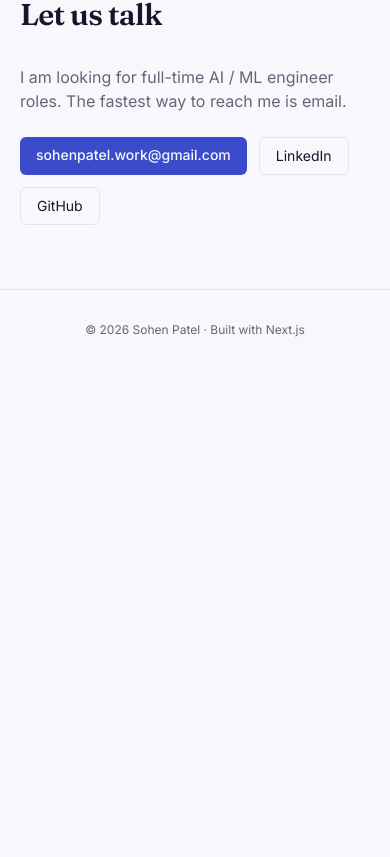
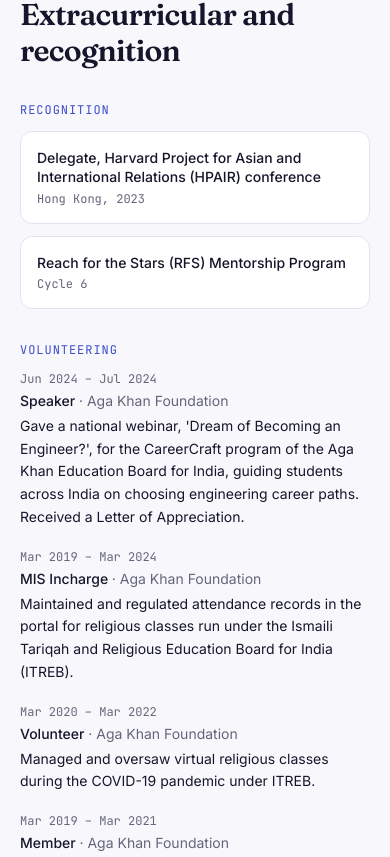
Before and after one commit to sohenpatel22/portfolio, a Next.js app: page / in a window 390 px wide. Shown: the part 9487-10344 px from the top of the page. Before the commit the page ends 9857 px from the top, so only its background shows below. Built offline with nearby package versions, Linux system fonts and the light colour scheme; no server answers.

Commit message:
Add extracurricular section with recognition and volunteering

```diff
--- a/src/app/page.tsx
+++ b/src/app/page.tsx
@@ -1,7 +1,7 @@
 import fs from "node:fs";
 import path from "node:path";
 import Link from "next/link";
-import { profile, stats, experience, skills, education, coursework } from "@/data/profile";
+import { profile, stats, experience, skills, education, coursework, recognition, volunteering } from "@/data/profile";
 import { majorProjects, minorProjects } from "@/data/projects";
 import { Counter } from "@/components/Counter";
 import { ProjectExplorer, MoreLabel } from "@/components/ProjectExplorer";
@@ -183,6 +183,38 @@
         </div>
       </Section>
 
+      <Section id="extracurricular" eyebrow="Beyond the day job" title="Extracurricular and recognition">
+        <div className="grid gap-8 md:grid-cols-[1fr_1.4fr]">
+          <div>
+            <h3 className="eyebrow mb-3">Recognition</h3>
+            <ul className="space-y-3">
+              {recognition.map((r) => (
+                <li key={r.title} className="card p-4">
+                  <p className="text-sm font-medium leading-snug">{r.title}</p>
+                  <p className="mt-1 font-mono text-xs text-muted">{r.detail}</p>
+                </li>
+              ))}
+            </ul>
+          </div>
+          <div>
+            <h3 className="eyebrow mb-3">Volunteering</h3>
+            <div className="space-y-5">
+              {volunteering.map((v) => (
+                <article key={v.role + v.period} className="grid gap-1 sm:grid-cols-[9.5rem_1fr] sm:gap-4">
+                  <p className="font-mono text-xs text-muted">{v.period}</p>
+                  <div>
+                    <p className="text-sm font-medium">
+                      {v.role} <span className="font-normal text-muted">· {v.org}</span>
+                    </p>
+                    <p className="mt-1 text-sm leading-relaxed">{v.text}</p>
+                  </div>
+                </article>
+              ))}
+            </div>
+          </div>
+        </div>
+      </Section>
+
       <Section id="contact" eyebrow="Contact" title="Let us talk">
         <p className="max-w-xl text-muted">I am looking for full-time AI / ML engineer roles. The fastest way to reach me is email.</p>
         <div className="mt-6 flex flex-wrap gap-3">
--- a/src/data/profile.ts
+++ b/src/data/profile.ts
@@ -224,3 +224,41 @@
   { name: "Management Consulting for Engineers" },
   { name: "MEng Research Project: Multi-Agent Legal AI", inProgress: true },
 ];
+
+export const recognition = [
+  {
+    title: "Delegate, Harvard Project for Asian and International Relations (HPAIR) conference",
+    detail: "Hong Kong, 2023",
+  },
+  {
+    title: "Reach for the Stars (RFS) Mentorship Program",
+    detail: "Cycle 6",
+  },
+];
+
+export const volunteering = [
+  {
+    role: "Speaker",
+    org: "Aga Khan Foundation",
+    period: "Jun 2024 – Jul 2024",
+    text: "Gave a national webinar, 'Dream of Becoming an Engineer?', for the CareerCraft program of the Aga Khan Education Board for India, guiding students across India on choosing engineering career paths. Received a Letter of Appreciation.",
+  },
+  {
+    role: "MIS Incharge",
+    org: "Aga Khan Foundation",
+    period: "Mar 2019 – Mar 2024",
+    text: "Maintained and regulated attendance records in the portal for religious classes run under the Ismaili Tariqah and Religious Education Board for India (ITREB).",
+  },
+  {
+    role: "Volunteer",
+    org: "Aga Khan Foundation",
+    period: "Mar 2020 – Mar 2022",
+    text: "Managed and oversaw virtual religious classes during the COVID-19 pandemic under ITREB.",
+  },
+  {
+    role: "Member",
+    org: "Aga Khan Foundation",
+    period: "Mar 2019 – Mar 2021",
+    text: "Part of a volunteer team supporting young people, with a focus on sports, under the Aga Khan Youth and Sports Board for India (AKYSB).",
+  },
+];
```
